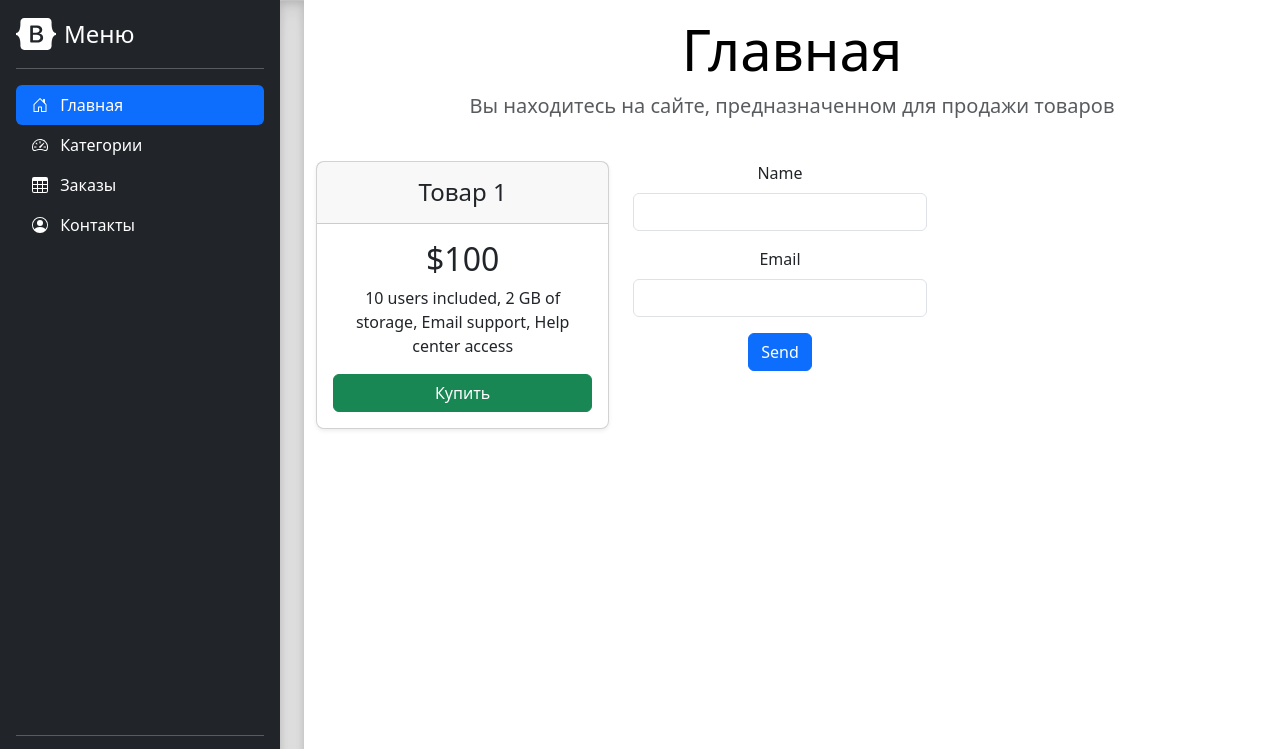
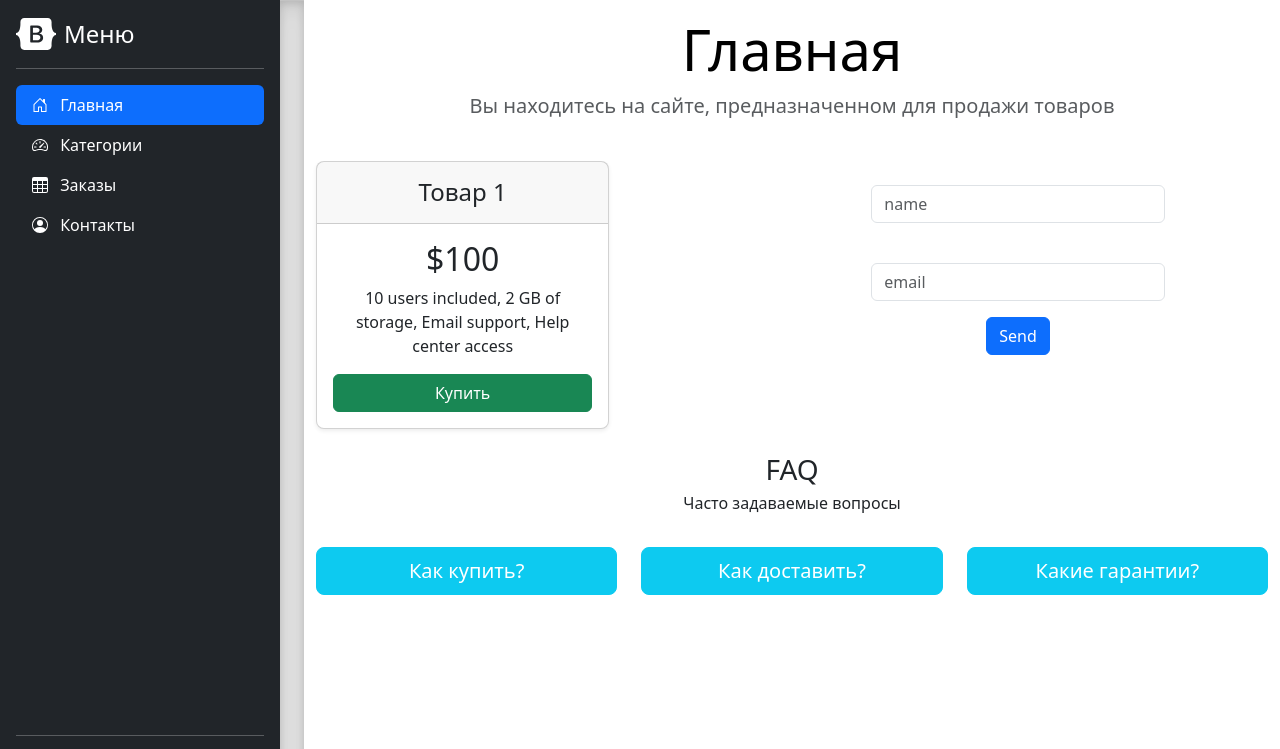
Before and after one commit to AlexanderPshenichnyy/Bootstrap_hw, a plain HTML site: page index.html in a window 1280 px wide. Shown: the top 749 px of the page. Drawn offline with nearby package versions, Linux system fonts and the light colour scheme.

Commit message:
Faq. Done

```diff
--- a/index.html
+++ b/index.html
@@ -285,28 +285,76 @@
                         </div>
                     </div>
                 </div>
+                <div class="col-3"></div>
                     <div class="col-4">
                         <form>
 
                             <div class="mb-3" >
-                              <label for="exampleInputEmail1" class="form-label">Name</label>
-                              <input type="name" class="form-control" id="exampleInputEmail1" aria-describedby="emailHelp">
+                              <label for="exampleInputEmail1" class="form-label"></label>
+                              <input type="name" class="form-control" id="exampleInputEmail1" aria-describedby="emailHelp" placeholder="name">
                             </div>
                             <div class="mb-3">
-                              <label for="exampleInputPassword1" class="form-label">Email</label>
-                              <input type="email" class="form-control" id="exampleInputPassword1">
+                              <label for="exampleInputPassword1" class="form-label"></label>
+                              <input type="email" class="form-control" id="exampleInputPassword1" placeholder="email">
                             </div>
 
                             <button type="send" class="btn btn-primary">Send</button>
                           </form>
-                            </div>
-                        </div>
+                    </div>
+            </div>
+        </main>
+        <div class="row text-center">
+            <div class="mb-3">
+                <h3 class="mb-1">FAQ</h3>
+                <p>Часто задаваемые вопросы</p>
+            </div>
+            <div class="col-4">
+                <p>
+                    <button class="w-100 btn btn-lg btn-info text-white"
+                            data-bs-toggle="collapse" data-bs-target="#collapseExample" aria-expanded="false"
+                            aria-controls="collapseExample">
+                        Как купить?
+                    </button>
+                </p>
+                <div class="collapse" id="collapseExample">
+                    <div class="card card-body">
+                        Lorem ipsum dolor sit amet, consectetur adipiscing elit,
+                        sed do eiusmod tempor incididunt ut labore et dolore magna aliqua.
                     </div>
                 </div>
             </div>
+            <div class="col-4">
+                <p>
+                    <button class="w-100 btn btn-lg btn-info text-white"
+                            data-bs-toggle="collapse" data-bs-target="#collapseExample1" aria-expanded="false"
+                            aria-controls="collapseExample">
+                        Как доставить?
+                    </button>
+                </p>
+                <div class="collapse" id="collapseExample1">
+                    <div class="card card-body">
+                        Ut enim ad minim veniam, quis nostrud exercitation ullamco laboris
+                        nisi ut aliquip ex ea commodo consequat.
+                    </div>
+                </div>
+            </div>
+            <div class="col-4">
+                <p>
+                    <button class="w-100 btn btn-lg btn-info text-white"
+                            data-bs-toggle="collapse" data-bs-target="#collapseExample2" aria-expanded="false"
+                            aria-controls="collapseExample">
+                        Какие гарантии?
+                    </button>
+                </p>
 
-        </main>
-
+                <div class="collapse" id="collapseExample2">
+                    <div class="card card-body">
+                        Duis aute irure dolor in reprehenderit in voluptate velit
+                        esse cillum dolore eu fugiat nulla pariatur.
+                    </div>
+                </div>
+            </div>
+        </div>
     </div>
 
 </main>
```
